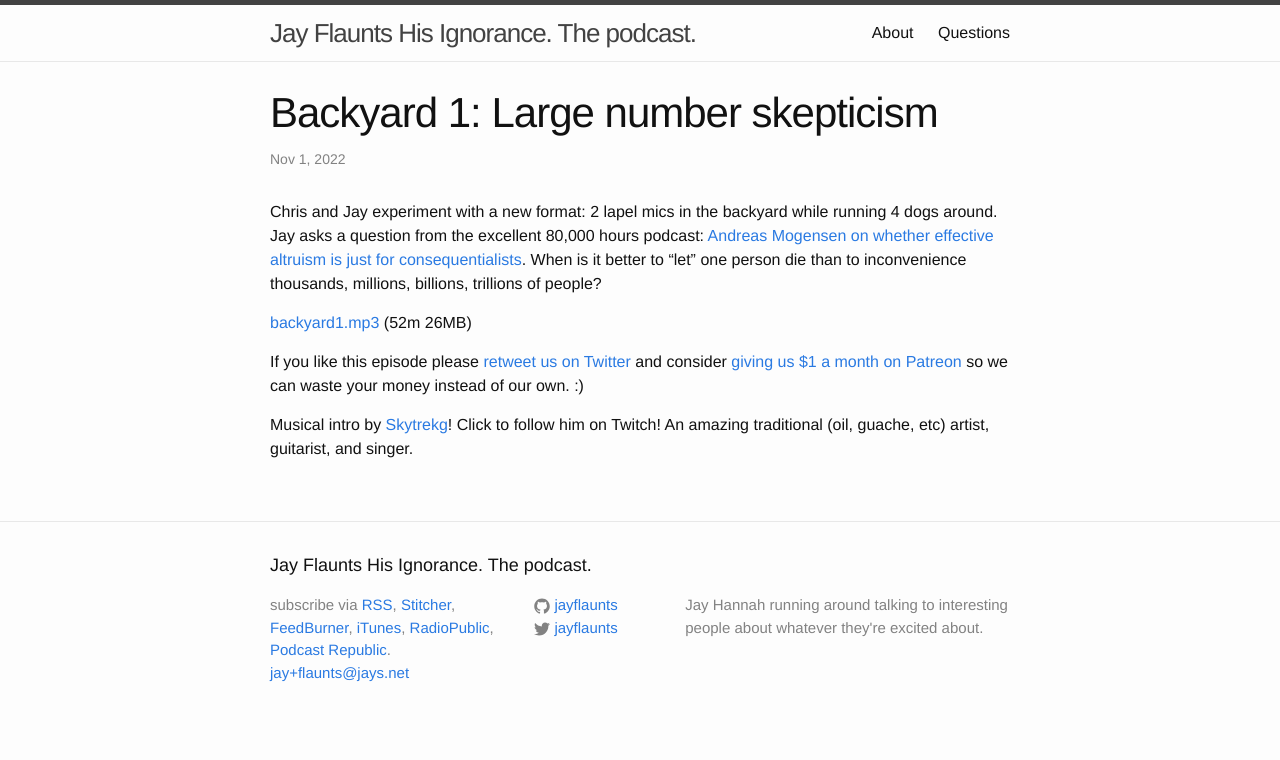
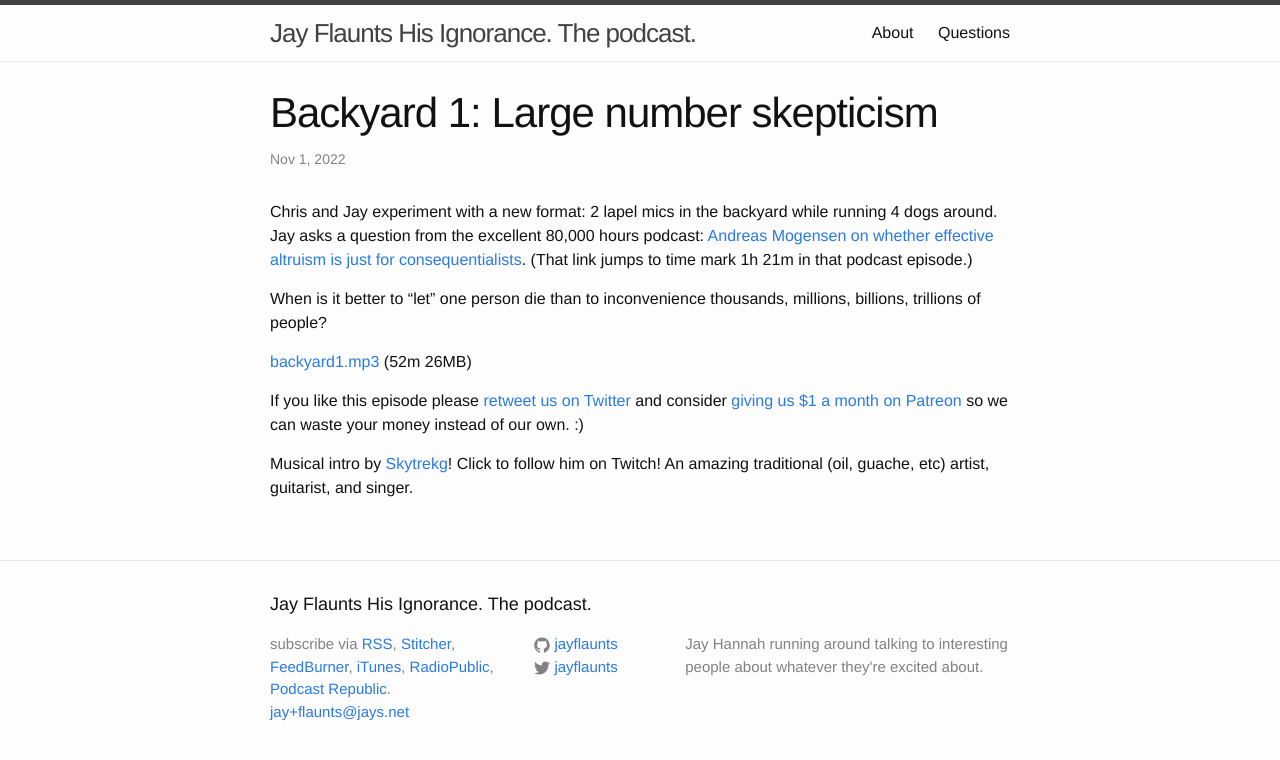
Before and after one commit to jhannah/jayflaunts, a Jekyll site: the page built from _posts/2022-11-01-backyard1.md, in a window 1280 px wide. Shown: the top 760 px of the page. Built offline with Jekyll 4.4.1, drawn with Linux system fonts in a browser that asks for light colours.

Commit message:
Better hyperlink

```diff
--- a/_posts/2022-11-01-backyard1.md
+++ b/_posts/2022-11-01-backyard1.md
@@ -10,8 +10,10 @@
 
 Chris and Jay experiment with a new format: 2 lapel mics in the backyard while
 running 4 dogs around. Jay asks a question from the excellent 80,000 hours podcast:
-<a href="https://80000hours.org/podcast/episodes/andreas-mogensen-deontology-and-effective-altruism/">Andreas
-Mogensen on whether effective altruism is just for consequentialists</a>.
+<a href="https://80000hours.org/podcast/episodes/andreas-mogensen-deontology-and-effective-altruism/#large-number-scepticism-012111">Andreas
+Mogensen on whether effective altruism is just for consequentialists</a>. (That link
+jumps to time mark 1h 21m in that podcast episode.)
+
 When is it better to "let" one person die than to inconvenience thousands, millions,
 billions, trillions of people?
 
```
